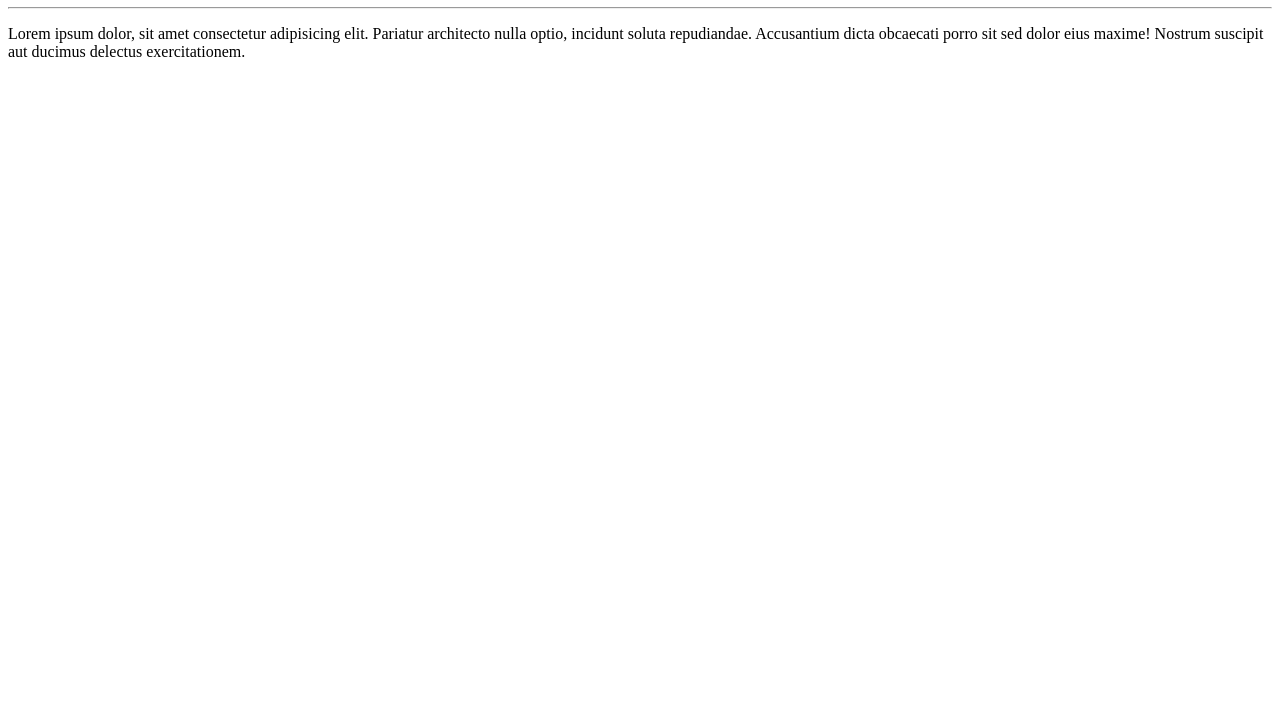
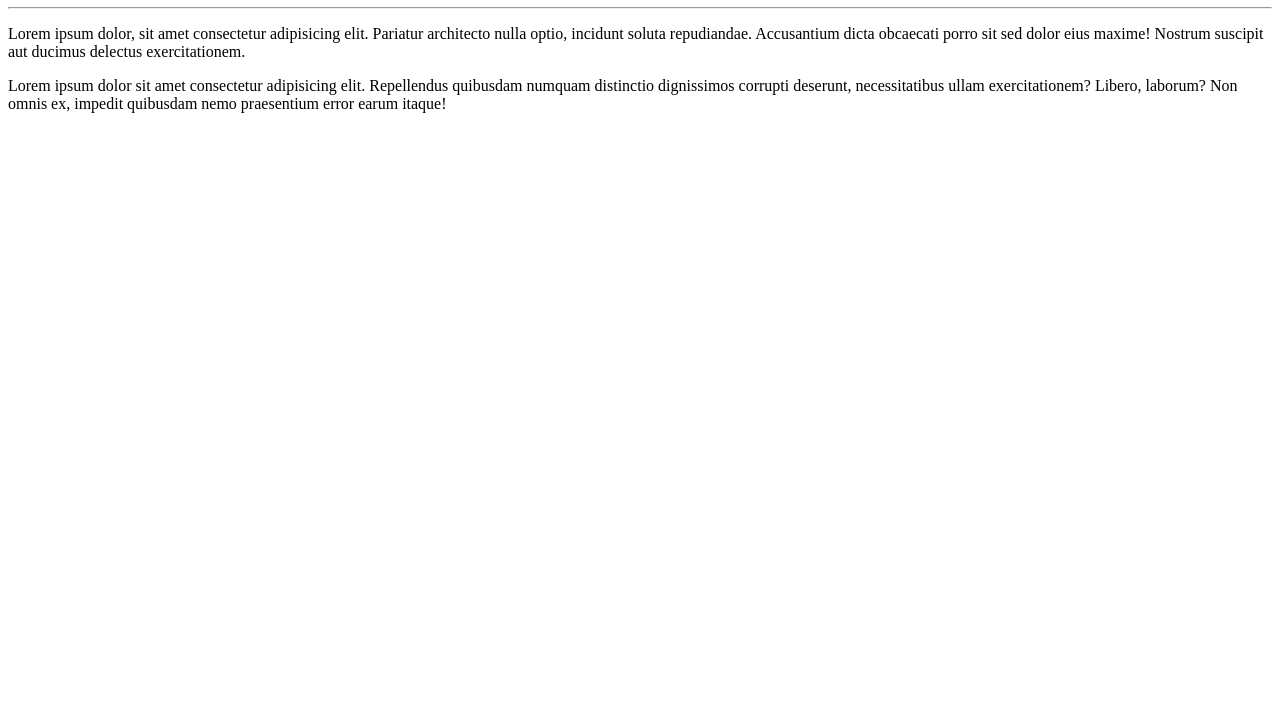
Before and after one commit to Gabriel-Buzzo/Ola-Mundo, a plain HTML site: page site-exemplo/index.html in a window 1280 px wide. Shown: the part 73-800 px from the top of the page. Drawn offline with Linux system fonts and the light colour scheme.

Commit message:
Adicionei um parágrafo

```diff
--- a/site-exemplo/index.html
+++ b/site-exemplo/index.html
@@ -9,5 +9,6 @@
     <h1>Olá, Mundo!</h1>
     <hr>
     <p>Lorem ipsum dolor, sit amet consectetur adipisicing elit. Pariatur architecto nulla optio, incidunt soluta repudiandae. Accusantium dicta obcaecati porro sit sed dolor eius maxime! Nostrum suscipit aut ducimus delectus exercitationem.</p>
+    <p>Lorem ipsum dolor sit amet consectetur adipisicing elit. Repellendus quibusdam numquam distinctio dignissimos corrupti deserunt, necessitatibus ullam exercitationem? Libero, laborum? Non omnis ex, impedit quibusdam nemo praesentium error earum itaque!</p>
 </body>
 </html>
```
